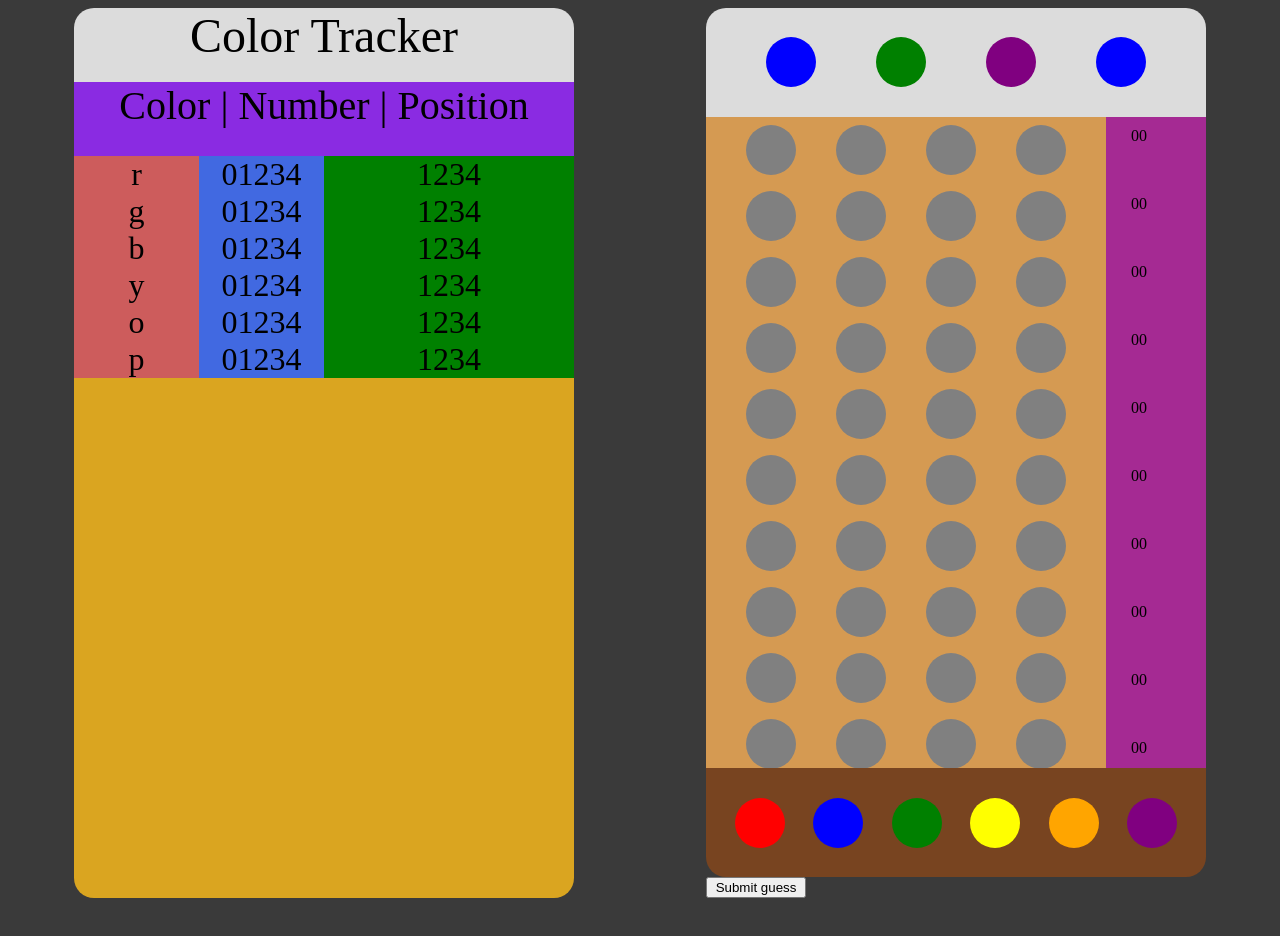
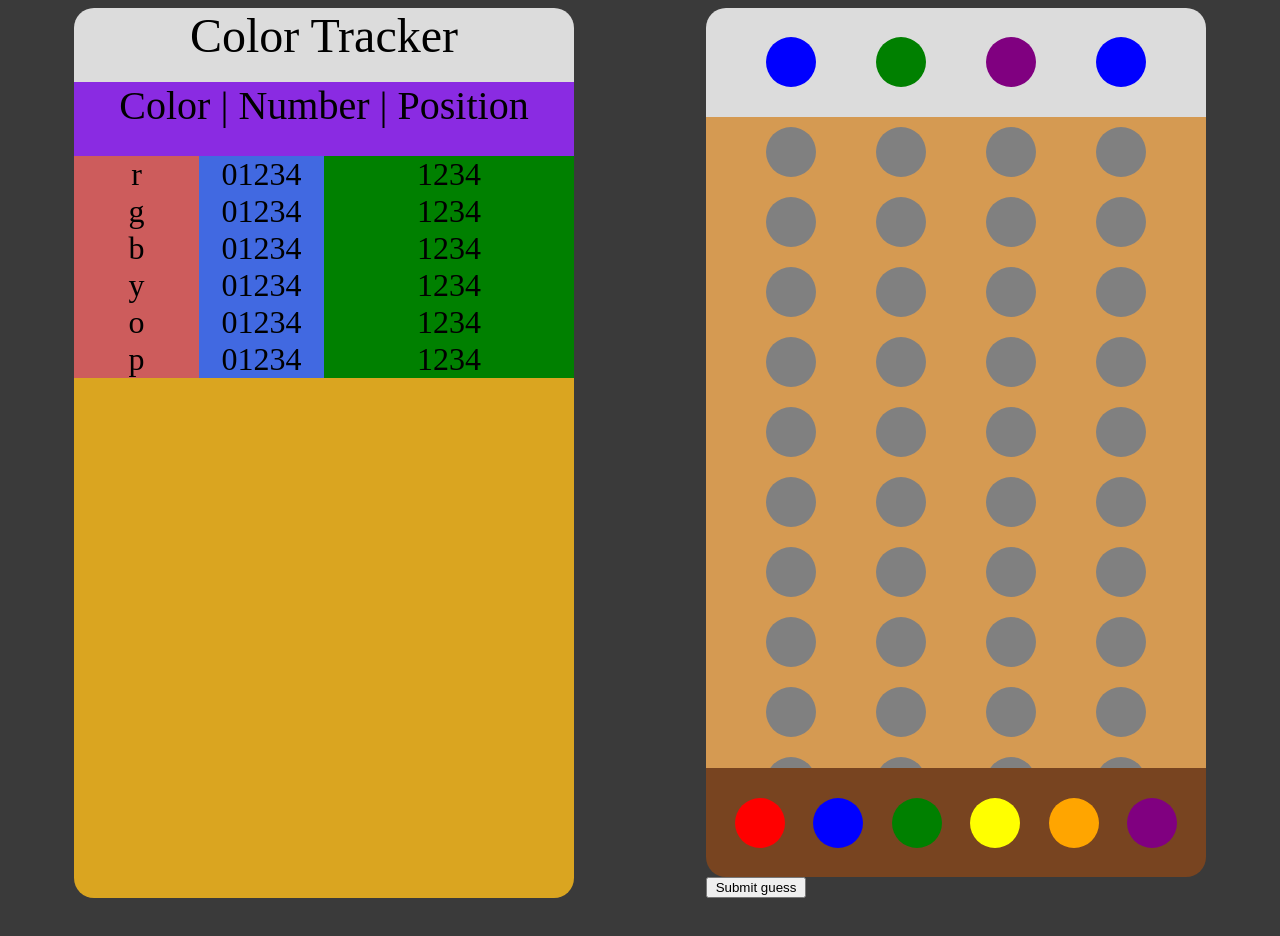
Before and after one commit to joebuono/mastermind, a React (Create React App) app in the folder client/: page / in a window 1280 px wide. Shown: the top 936 px of the page. Built offline with nearby package versions, Linux system fonts and the light colour scheme.

Commit message:
refactoring board into turns containing a guess and result each

```diff
--- a/client/src/components/board/Board.jsx
+++ b/client/src/components/board/Board.jsx
@@ -2,7 +2,7 @@ import React, { Component } from 'react';
 import styles from '../styles/board.module.css';
 import Colors from './Colors.jsx';
 import SecretCode from './SecretCode.jsx';
-import Guesses from './Guesses.jsx';
+import Turns from './Turns.jsx';
 import BWPegsContainer from './BWPegsContainer.jsx';
 import { initializeGame } from '../../solverAlgorithm/globalLogic';
 import { getBlackAndWhitePegs } from '../../solverAlgorithm/filterPermutations';
@@ -102,12 +102,12 @@ class Board extends Component {
         <div className={styles.secretCode}>
           <SecretCode secretCode={secretCode} />
         </div>
-        <div className={styles.guesses}>
-          <Guesses guesses={guesses} totalRounds={totalRounds} guessSize={codeSize} />
+        <div className={styles.rounds}>
+          <Turns guesses={guesses} totalRounds={totalRounds} guessSize={codeSize} />
         </div>
-        <div className={styles.blackAndWhitePegs}>
+        {/* <div className={styles.blackAndWhitePegs}>
           <BWPegsContainer bwPegs={bwPegs} roundsLeft={totalRounds - guesses.length} />
-        </div>
+        </div> */}
         <div className={styles.colors}>
           <Colors colors={colorOptions} updateCurrentGuess={this.updateCurrentGuess} />
         </div>
--- a/client/src/components/board/Guesses.jsx
+++ b/client/src/components/board/Turns.jsx
@@ -3,7 +3,7 @@ import Colors from './Colors.jsx';
 
 // Guesses will need to know how many rounds there are
 // in order to fill the next rounds with empty spots
-function Guesses({guesses, totalRounds, guessSize}) {
+function Turns({guesses, totalRounds, guessSize}) {
   let emptyRounds = [];
   let emptyRound = new Array(guessSize).fill('x');
   let roundsLeft = totalRounds - guesses.length;
@@ -19,4 +19,4 @@ function Guesses({guesses, totalRounds, guessSize}) {
   );
 }
 
-export default Guesses;
+export default Turns;
--- a/client/src/components/styles/board.module.css
+++ b/client/src/components/styles/board.module.css
@@ -7,6 +7,7 @@
   padding-bottom: 20%;
   margin: auto;
 }
+/* I didn't put px after it... WOW silly errors */
 
 .secretCode {
   grid-column: 1 / 6;
@@ -15,9 +16,8 @@
   border-radius: 20px 20px 0 0;
 }
 
-/* I didn't put px after it... WOW silly errors */
-.guesses {
-  grid-column: 1 / 5;
+.rounds {
+  grid-column: 1 / 6;
   grid-row: 4 / 22;
   background-color: rgb(213, 154, 82);
 }
```
Also changed, not shown: 1 other file (tests, documents, lock files or other folders).
